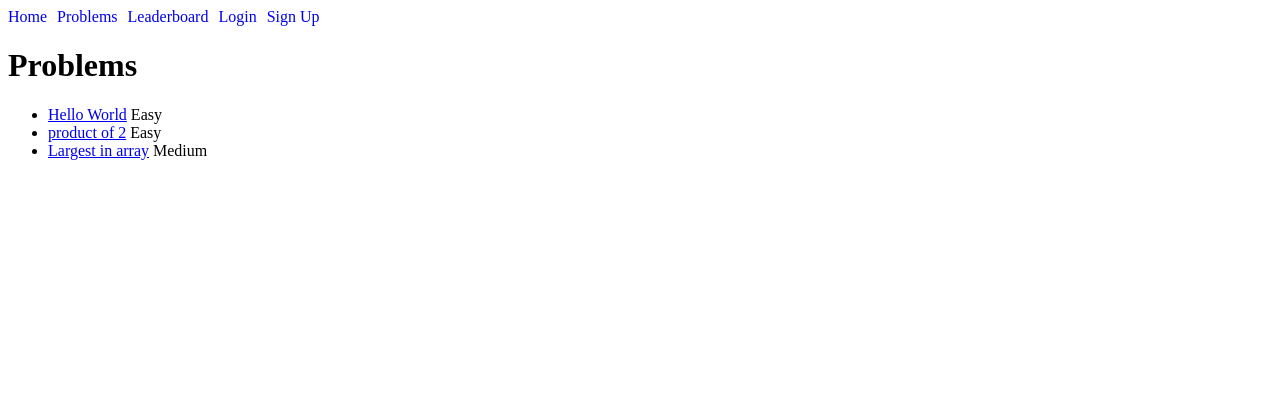
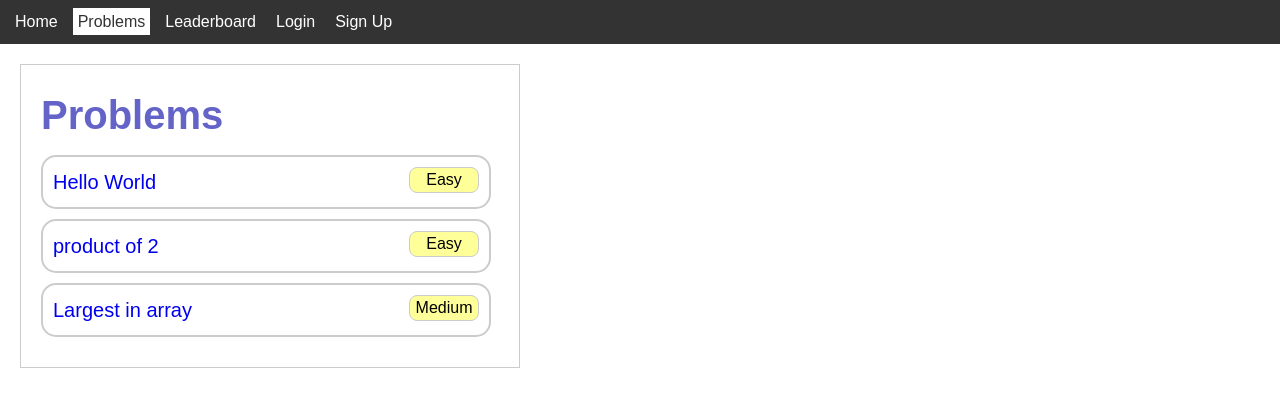
Before and after one commit to DarshanDhobale/project1, a Django app: page /problems/ in a window 1280 px wide. Shown: the top 407 px of the page. Run offline with Django 4.2, Linux system fonts and the light colour scheme; data comes from the database, SQL or seed files in the repository; both versions use the stored data as it was after the commit.

Commit message:
added css

```diff
--- a/myoj/judge/templates/base.html
+++ b/myoj/judge/templates/base.html
@@ -4,21 +4,18 @@
   <title>My Website</title>
   <!-- Include CSS and other static files -->
   <style>
-    /* Horizontal Navbar */
-    nav ul {
-      list-style-type: none;
-      margin: 0;
-      padding: 0;
-      display: flex;
-    }
-
-    nav ul li {
-      margin-right: 10px;
-    }
-
-    nav ul li a {
-      text-decoration: none;
-    }
+    /* Reset default styles */
+    *{margin:0;padding:0;box-sizing:border-box}
+    /* Body styles */
+    body{font-family:Arial,sans-serif;line-height:1.5}
+    /* Header styles */
+    header{background-color:#333;color:#fff;padding:10px}
+    header nav ul{list-style-type:none;display:flex}
+    header nav ul li{margin-right:10px}
+    header nav ul li a{text-decoration:none;color:#fff;padding:5px}
+    header nav ul li.active a{background-color:#fff;color:#333}
+    /* Content styles */
+    .content{margin:20px}
   </style>
 </head>
 <body>
@@ -26,9 +23,9 @@
   <header>
     <nav>
       <ul>
-        <li><a href="/">Home</a></li>
-        <li><a href="/problems/">Problems</a></li>
-        <li><a href="/leaderboard/">Leaderboard</a></li>
+        <li{% if request.path == '/' %} class="active"{% endif %}><a href="/">Home</a></li>
+        <li{% if request.path == '/problems/' %} class="active"{% endif %}><a href="/problems/">Problems</a></li>
+        <li{% if request.path == '/leaderboard/' %} class="active"{% endif %}><a href="/leaderboard/">Leaderboard</a></li>
         {% if user.is_authenticated %}
           <li><a href="{% url 'logout' %}">Logout</a></li>
         {% else %}
@@ -41,8 +38,7 @@
 
   <!-- Content -->
   <div class="content">
-    {% block content %}
-    {% endblock %}
+    {% block content %}{% endblock %}
   </div>
 
   <!-- Footer -->
--- a/myoj/judge/templates/problems.html
+++ b/myoj/judge/templates/problems.html
@@ -1,10 +1,80 @@
 {% extends 'base.html' %}
 
 {% block content %}
-  <h1>Problems</h1>
-  <ul>
-    {% for problem in problems %}
-      <li><a href="{% url 'problem_description' problem.id %}">{{ problem.title }}</a> {{problem.difficulty}}</li>
-    {% endfor %}
-  </ul>
+  <style>
+    a {
+      text-decoration: none;
+    }
+
+    .container {
+      border: 1px solid #ccc; /* Add border style */
+      padding: 20px; /* Add padding for spacing */
+      width: 500px;
+      display: inline-flex;
+      flex-direction: column;
+      text-align: left;
+      margin: 0 auto; /* Center horizontally */
+    }
+
+    .pagetitle {
+      color: rgb(100, 100, 200);
+      font-size: 40px;
+      font-family: Arial, Helvetica, sans-serif;
+      margin-bottom:0;
+    }
+
+    .problem {
+      border: 2px solid #ccc; /* Add border style */
+      border-radius : 15px;
+      padding: 10px; /* Add padding for spacing */
+      width: 450px;
+      display: flex;
+      justify-content: space-between;
+      align-items: flex-start;
+      margin: 10px 0;
+    }
+    .problem:hover {
+      background-color: #e6e6e6;
+      action
+    }
+    .problem:active {
+      background-color: #bfbfbf; /* Change to the desired color */
+    }
+    .problem .title {
+    text-decoration: none; /* Remove underline */
+    color: inherit; /* Inherit the color from the parent */
+  }
+
+    .problemname {
+      color: rgb(100, 100, 200);
+      font-size: 20px;
+      font-family: Arial, Helvetica, sans-serif;
+      margin-right: 10px;
+      margin-bottom:0;
+    }
+
+    .difficulty {
+      border: 1px solid #ccc;
+      border-radius : 8px;
+      width: 70px;
+      color: black;
+      background-color : rgb(255, 255, 153);
+      font-size: 16px;
+      font-family: Arial, Helvetica, sans-serif;
+      text-align: center;
+
+    }
+  </style>
+
+  <div class="container">
+    <h1 class="pagetitle">Problems</h1>
+    <ul>
+      {% for problem in problems %}
+        <li class="problem">
+          <span class="problemname"><a href="{% url 'problem_description' problem.id %}">{{ problem.title }}</a></span>
+          <span class="difficulty">{{ problem.difficulty }}</span>
+        </li>
+      {% endfor %}
+    </ul>
+  </div>
 {% endblock %}
```
Also changed, not shown: myoj/judge/templates/problem_description.html (+55 -3 lines), myoj/judge/templates/registration/login.html (+54 -0 lines), myoj/db.sqlite3.
